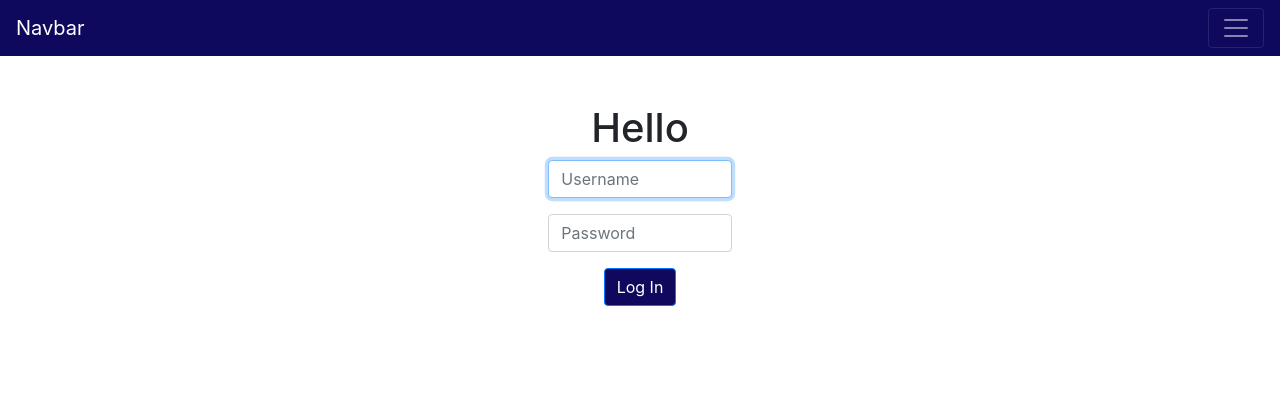
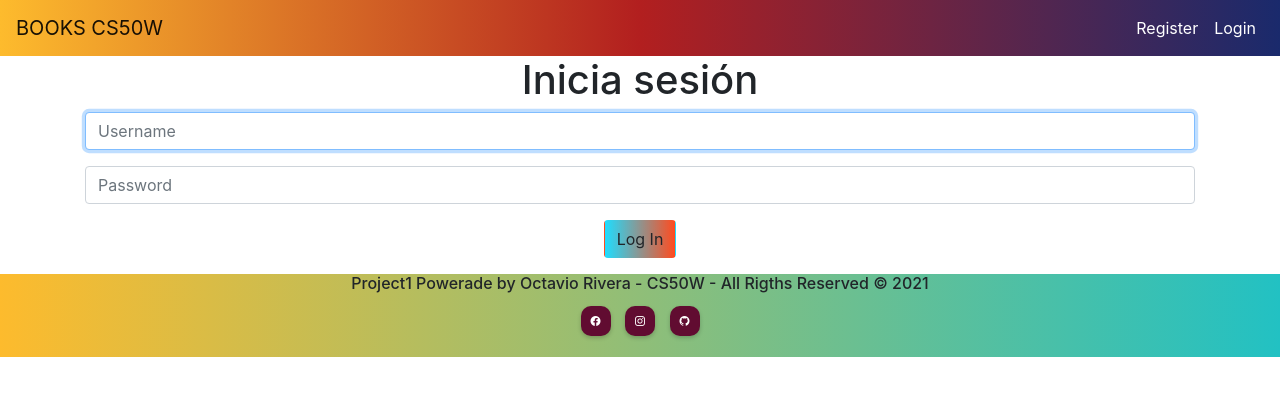
Before and after one commit to TavoRivera/books-search-website, a Flask app: page /login in a window 1280 px wide. Shown: the top 396 px of the page. Run offline with Flask 2, Linux system fonts and the light colour scheme; some libraries are stand-ins or nearby versions.

Commit message:
FINISHED

```diff
--- a/application.py
+++ b/application.py
@@ -1,7 +1,9 @@
 import os
 import string
+import requests
+import json
 
-from flask import Flask, flash, session, render_template, redirect, request, url_for
+from flask import Flask, flash, session, render_template, redirect, request, url_for, jsonify
 from flask_session import Session
 from sqlalchemy import create_engine
 from sqlalchemy.orm import scoped_session, sessionmaker
@@ -41,8 +43,8 @@ db = scoped_session(sessionmaker(bind=engine))
 @app.route("/")
 @login_required
 def index():
-
-    return render_template("index.html")
+    if session.get("logged_in"):
+        return render_template("index.html", name=session["user_name"])
 
 
 @app.route("/login", methods=["GET", "POST"])
@@ -54,7 +56,7 @@ def login():
 
     # User reached route via POST (as by submitting a form via POST)
     if request.method == "POST":
-
+        print(request.form.get("password"))
         # Ensure username was submitted
         if not request.form.get("username"):
             return render_template("login.html", alert="proporcione un nombre de usuario")
@@ -74,6 +76,8 @@ def login():
 
         # Remember which user has logged in
         session["user_id"] = result[0]
+        session["user_name"] = result[1]
+        session["logged_in"] = True
 
         # Redirect user to home page
         return render_template("index.html", name=result[1])
@@ -120,7 +124,7 @@ def register():
             db.execute("INSERT INTO users (username, hash) VALUES (:user ,:pass1);", {
                        "user": user, "pass1": generate_password_hash(pass1)})
             db.commit()
-            return render_template("login.html", success="Registrado de pana")
+            return render_template("login.html", success="Registrado")
         else:
             return render_template("register.html", alert="Usuario ya existe")
     else:
@@ -148,7 +152,77 @@ def search():
 
         if len(books) == 0:
             return render_template("index.html", alert="libro no encotrado")
-        return render_template("index.html", books=books)
+        return render_template("index.html", name=session["user_name"], books=books)
+
+
+@app.route("/book/<isbn>", methods=["GET", "POST"])
+@login_required
+def book(isbn):
+
+    user = session["user_id"]
+
+    book = db.execute("SELECT * FROM books WHERE isbn = :isbn",
+                      {"isbn": isbn})
+    book_id = book.fetchone()
+    book_id = book_id[0]
+    row = db.execute("SELECT isbn, title, author, year FROM books WHERE isbn = :isbn",
+                     {"isbn": isbn})
+    book_info = row.fetchall()
+    reviews = db.execute("SELECT * FROM rate WHERE id_user = :id_user AND isbn = :id_book",
+                         {"id_user": user,
+                          "id_book": book_id})
+    rate = reviews.fetchall()
+
+    if request.method == "POST":
+
+        rating = int(request.form.get("rating"))
+        comment = request.form.get("comment")
+
+        comprobe = db.execute("SELECT * FROM rate WHERE id_user = :id_user AND isbn = :id_book",
+                              {"id_user": user,
+                               "id_book": book_id})
+
+        if comprobe.rowcount == 1:
+            return render_template("book.html", book_info=book_info, rate=rate,  name=session["user_name"], alert="Ya subiste una opinión sobre este libro")
+
+        db.execute("INSERT INTO rate (isbn, id_user, rating, comment, time) VALUES (:isbn, :id_user, :rating, :comment, now())", {
+                   "isbn": book_id, "id_user": user, "rating": rating, "comment": comment})
+        db.commit()
+
+        return render_template("index.html", success="has añadido un comentario, busca el libro para verlo")
+
+    else:
+
+        response = requests.get(
+            "https://www.googleapis.com/books/v1/volumes?q=isbn:" + isbn).json()
+
+        return render_template("book.html", rate=rate, book_info=book_info, name=session["user_name"],)
+
+
+@app.route("/api/<isbn>", methods=["GET"])
+def api(isbn):
+
+    lookForBook = db.execute(
+        "SELECT * FROM books WHERE isbn=:isbn", {"isbn": isbn}).fetchone()
+    if not lookForBook:
+        return jsonify({"error": "Invalid ISBN"}), 422
+    # query api
+    res = requests.get(
+        "https://www.googleapis.com/books/v1/volumes?q=isbn:" + isbn).json()
+
+    # ratingsCount = res["books"][0]["ratingsCount"]
+    # ratings = res["books"][0]["averageRating"]
+
+    # Return results in JSON format
+    return jsonify({
+        "title": lookForBook.title,
+        "author": lookForBook.author,
+        "year": lookForBook.year,
+        "isbn": lookForBook.isbn,
+        # "review_count": ratingsCount,
+        # "average_score": ratings
+    })
+    # ya no pude extraer la info del api
 
 
 def errorhandler(e):
--- a/requirements.txt
+++ b/requirements.txt
@@ -2,3 +2,4 @@ Flask
 Flask-Session
 psycopg2-binary
 SQLAlchemy
+SASS
--- /dev/null
+++ b/static/assets/css/main.css
@@ -0,0 +1,83 @@
+nav {
+  background: #1a2a6c;
+  /* fallback for old browsers */
+  background: -webkit-linear-gradient(to right, #fdbb2d, #b21f1f, #1a2a6c);
+  /* Chrome 10-25, Safari 5.1-6 */
+  background: linear-gradient(to right, #fdbb2d, #b21f1f, #1a2a6c);
+  /* W3C, IE 10+/ Edge, Firefox 16+, Chrome 26+, Opera 12+, Safari 7+ */
+}
+
+a > span {
+  color: white;
+}
+
+a > span:hover {
+  color: #ee9794;
+}
+
+@media screen and (max-width: 490px) {
+  h6 {
+    font-size: 8px;
+  }
+}
+footer {
+  background: #22c1c3;
+  /* fallback for old browsers */
+  background: -webkit-linear-gradient(to right, #fdbb2d, #22c1c3);
+  /* Chrome 10-25, Safari 5.1-6 */
+  background: linear-gradient(to right, #fdbb2d, #22c1c3);
+  /* W3C, IE 10+/ Edge, Firefox 16+, Chrome 26+, Opera 12+, Safari 7+ */
+}
+
+.redes-container {
+  display: flex;
+  align-items: center;
+  justify-content: center;
+}
+.redes-container ul li {
+  display: inline-block;
+  margin: 5px;
+  width: 30px;
+  height: 30px;
+  text-align: center;
+}
+.redes-container ul li a {
+  display: block;
+  padding: 0 10px;
+  background: #610c31;
+  color: white;
+  line-height: 30px;
+  border-radius: 10px;
+  font-size: 10px;
+  box-shadow: 0 2px 4px 0px rgba(0, 0, 0, 0.2);
+  transition: 0.2s;
+}
+.redes-container ul li a:hover {
+  transform: translateY(-3px) scale(1.05);
+  box-shadow: 0 4px 4px 0px rgba(0, 0, 0, 0.4);
+  filter: none;
+}
+.redes-container ul:hover a {
+  filter: blur(2px);
+}
+
+.btn_color {
+  background: #ff4b1f;
+  /* fallback for old browsers */
+  background: -webkit-linear-gradient(to right, #1fddff, #ff4b1f);
+  /* Chrome 10-25, Safari 5.1-6 */
+  background: linear-gradient(to right, #1fddff, #ff4b1f);
+  /* W3C, IE 10+/ Edge, Firefox 16+, Chrome 26+, Opera 12+, Safari 7+ */
+}
+
+.btn_color:hover {
+  transition-delay: 2ms;
+  background: #c02425;
+  /* fallback for old browsers */
+  background: -webkit-linear-gradient(to right, #f0cb35, #c02425);
+  /* Chrome 10-25, Safari 5.1-6 */
+  background: linear-gradient(to right, #f0cb35, #c02425);
+  /* W3C, IE 10+/ Edge, Firefox 16+, Chrome 26+, Opera 12+, Safari 7+ */
+}
+
+/*# sourceMappingURL=main.css.map */
--- /dev/null
+++ b/static/assets/scss/base/_variables.scss
@@ -0,0 +1,5 @@
+//haciendo uso de variables con sass
+// paleta de colores
+$color-navbar: #0e095c;
+$color-mouse: rgb(238, 151, 148);
+$color-xd: rgb(97, 12, 49);
--- /dev/null
+++ b/static/assets/scss/components/footer/_footer.scss
@@ -0,0 +1,56 @@
+@import "../../base/variables";
+
+@media screen and (max-width: 490px) {
+	h6 {
+		font-size: 8px;
+	}
+}
+
+footer {
+	background: #22c1c3; /* fallback for old browsers */
+	background: -webkit-linear-gradient(
+		to right,
+		#fdbb2d,
+		#22c1c3
+	); /* Chrome 10-25, Safari 5.1-6 */
+	background: linear-gradient(
+		to right,
+		#fdbb2d,
+		#22c1c3
+	); /* W3C, IE 10+/ Edge, Firefox 16+, Chrome 26+, Opera 12+, Safari 7+ */
+}
+.redes-container {
+	display: flex;
+	align-items: center;
+	justify-content: center;
+
+	ul li {
+		display: inline-block;
+		margin: 5px;
+		width: 30px;
+		height: 30px;
+		text-align: center;
+
+		a {
+			display: block;
+			padding: 0 10px;
+			background: $color-xd;
+			color: white;
+			line-height: 30px;
+			border-radius: 10px;
+			font-size: 10px;
+			box-shadow: 0 2px 4px 0px rgba(0, 0, 0, 0.2);
+			transition: 0.2s;
+		}
+		//acá hago que el ícono específico señalado deje de desenfocarse
+		a:hover {
+			transform: translateY(-3px) scale(1.05);
+			box-shadow: 0 4px 4px 0px rgba(0, 0, 0, 0.4);
+			filter: none;
+		}
+	}
+	//acá hago que los íconos se desenfoquen con el hover
+	ul:hover a {
+		filter: blur(2px);
+	}
+}
--- /dev/null
+++ b/static/assets/scss/components/navbar/_navbar.scss
@@ -0,0 +1,25 @@
+@import "../../base/variables";
+
+nav {
+	background: #1a2a6c; /* fallback for old browsers */
+	background: -webkit-linear-gradient(
+		to right,
+		#fdbb2d,
+		#b21f1f,
+		#1a2a6c
+	); /* Chrome 10-25, Safari 5.1-6 */
+	background: linear-gradient(
+		to right,
+		#fdbb2d,
+		#b21f1f,
+		#1a2a6c
+	); /* W3C, IE 10+/ Edge, Firefox 16+, Chrome 26+, Opera 12+, Safari 7+ */
+}
+//ocupo selector tipo >
+a > span {
+	color: white;
+}
+//ocupo selector de pseudoclase :hover
+a > span:hover {
+	color: $color-mouse;
+}
--- /dev/null
+++ b/static/assets/scss/components/section/_section.scss
@@ -0,0 +1,27 @@
+.btn_color {
+	background: #ff4b1f; /* fallback for old browsers */
+	background: -webkit-linear-gradient(
+		to right,
+		#1fddff,
+		#ff4b1f
+	); /* Chrome 10-25, Safari 5.1-6 */
+	background: linear-gradient(
+		to right,
+		#1fddff,
+		#ff4b1f
+	); /* W3C, IE 10+/ Edge, Firefox 16+, Chrome 26+, Opera 12+, Safari 7+ */
+}
+.btn_color:hover {
+	transition-delay: 2ms;
+	background: #c02425; /* fallback for old browsers */
+	background: -webkit-linear-gradient(
+		to right,
+		#f0cb35,
+		#c02425
+	); /* Chrome 10-25, Safari 5.1-6 */
+	background: linear-gradient(
+		to right,
+		#f0cb35,
+		#c02425
+	); /* W3C, IE 10+/ Edge, Firefox 16+, Chrome 26+, Opera 12+, Safari 7+ */
+}
--- /dev/null
+++ b/static/assets/scss/main.scss
@@ -0,0 +1,5 @@
+//importo todos los archivos _xd.sass para ser compilados en este archivo main.scss
+
+@import "./components/navbar/navbar";
+@import "./components/footer/footer";
+@import "./components/section/section";
--- a/templates/layout.html
+++ b/templates/layout.html
@@ -7,31 +7,39 @@
     <title>Books</title>
     <link rel="stylesheet" href="https://cdn.jsdelivr.net/npm/bootstrap@4.6.0/dist/css/bootstrap.min.css"
         integrity="sha384-B0vP5xmATw1+K9KRQjQERJvTumQW0nPEzvF6L/Z6nronJ3oUOFUFpCjEUQouq2+l" crossorigin="anonymous">
+    <link rel="stylesheet" href="{{ url_for('static', filename='assets/css/main.css') }}">
+    <link rel="stylesheet" href="https://cdn.jsdelivr.net/npm/bootstrap-icons@1.3.0/font/bootstrap-icons.css">
+
 </head>
 <body>
-    <!--Navbar-->
-    <nav class="navbar navbar-dark" style="background-color: #0e095c;">
-        <a class="navbar-brand" href="#">Navbar</a>
-        <button class="navbar-toggler" type="button" data-toggle="collapse" data-target="#navbarNavAltMarkup"
-            aria-controls="navbarNavAltMarkup" aria-expanded="false" aria-label="Toggle navigation">
+
+<!--bar navigator bootstrap-->
+<nav class="navbar navbar-expand-lg navbar-light">
+    <a class="navbar-brand" href="/">BOOKS CS50W</a>
+    <button class="navbar-toggler" type="button" data-toggle="collapse" data-target="#navbarSupportedContent"
+        aria-controls="navbarSupportedContent" aria-expanded="false" aria-label="Toggle navigation">
         <span class="navbar-toggler-icon"></span>
     </button>
-        <div class="collapse navbar-collapse" id="navbarNavAltMarkup">
 
-            <div class="navbar-nav">
+    <div class="collapse navbar-collapse" id="navbarSupportedContent">
+        <ul class="navbar-nav ml-auto">
             {% if session.user_id %}
-                <a class="nav-link" href="/logout">logout</a>
+            <li class="nav-item active">
+                <a class="nav-link" href="/logout"><span>Logout</span> </a>
+            </li>
             {% else %}
-                <a class="nav-link active" href="#">Home <span class="sr-only">(current)</span></a>
-                <a class="nav-link" href="/register">register</a>
-                <a class="nav-link" href="/login">login</a>
+            <li class="nav-item active">
+                <a class="nav-link" href="/register"><span>Register</span></a>
+            </li>
+            <li class="nav-item active">
+                <a class="nav-link" href="/login"><span>Login</span> </a>
+            </li>
             {% endif %}
-
-
-            </div>
+        </ul>
     </div>
 </nav>
 
+<!--mensajes-->
     {% if alert %}
     <header class="">
         <div class="alert alert-danger" role="alert">
@@ -48,6 +56,7 @@
     </header>
     {% endif %}
 
+
     <!--BS JS-->
     <script src="https://code.jquery.com/jquery-3.5.1.slim.min.js"
         integrity="sha384-DfXdz2htPH0lsSSs5nCTpuj/zy4C+OGpamoFVy38MVBnE+IbbVYUew+OrCXaRkfj"
@@ -56,5 +65,21 @@
         integrity="sha384-Piv4xVNRyMGpqkS2by6br4gNJ7DXjqk09RmUpJ8jgGtD7zP9yug3goQfGII0yAns"
         crossorigin="anonymous"></script>
 {% block content %}{% endblock %}
+<footer class="text-center mt-3">
+    <div>
+        <h6 class=footer-content> Project1 Powerade by Octavio Rivera - CS50W - All Rigths Reserved © 2021</h6>
+    </div>
+    <div class="redes-container">
+        <div class="row">
+            <ul class="col-12">
+                <li><a href="https://www.facebook.com/ImPhenomenal21/" class="facebook"><i
+                            class="bi bi-facebook"></i></a></li>
+                <li><a href="https://www.instagram.com/octavionoe/" class="instagram"><i
+                            class="bi bi-instagram"></i></a></li>
+                <li><a href="https://github.com/TavoRivera" class="GitHub"><i class="bi bi-github"></i></a></li>
+            </ul>
+        </div>
+    </div>
+</footer>
 </body>
 </html>
--- a/templates/login.html
+++ b/templates/login.html
@@ -6,8 +6,8 @@
 
 {% block content %}
 
-    <section class="container text-center mt-5 col-2">
-        <h1>Hello {{name}}</h1>
+    <section class="container text-center">
+        <h1>Inicia sesión</h1>
         <form action="/login" method="post">
             <div class="form-group">
                 <input autocomplete="off" autofocus class="form-control" name="username" placeholder="Username"
@@ -16,7 +16,7 @@
             <div class="form-group">
                 <input class="form-control" name="password" placeholder="Password" type="password" />
             </div>
-            <button class="btn btn-primary" type="submit" style="background-color: #0e095c;">Log In</button>
+            <button class="btn btn_color" type="submit">Log In</button>
         </form>
     </section>
 
--- a/templates/register.html
+++ b/templates/register.html
@@ -5,6 +5,7 @@ register
 {% endblock %}
 
 {% block content %}
+<section class="container text-center ">
     <form action="/register" method="post">
         <div class="form-group">
             <p>Ingrese Usuario</p>
@@ -15,8 +16,10 @@ register
             <input class="form-control" min="4" name="password" placeholder="Password (4 characters min)" type="password" />
         </div>
         <div class="form-group">
+            <p>Confirme su contraseña</p>
             <input class="form-control" min="4" name="confirmation" placeholder="Pass confirmation" type="password" />
         </div>
-    <button class="btn btn-primary" type="submit">Register Now</button>
+        <button class="btn btn_color text-white" type="submit">Register Now</button>
     </form>
+</section>
 {% endblock %}
```
Also changed, not shown: templates/book.html (added, +60 -0 lines), templates/index.html (+14 -15 lines), README.md, 1 other file. Lines whose indentation alone changed are shown as unchanged.
